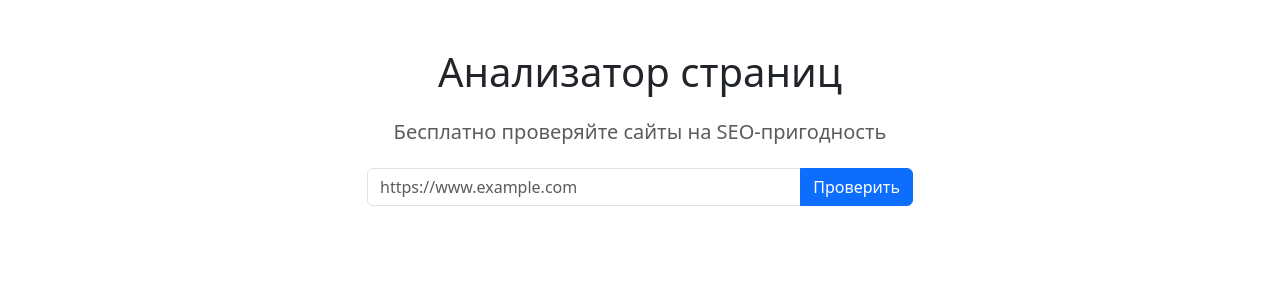
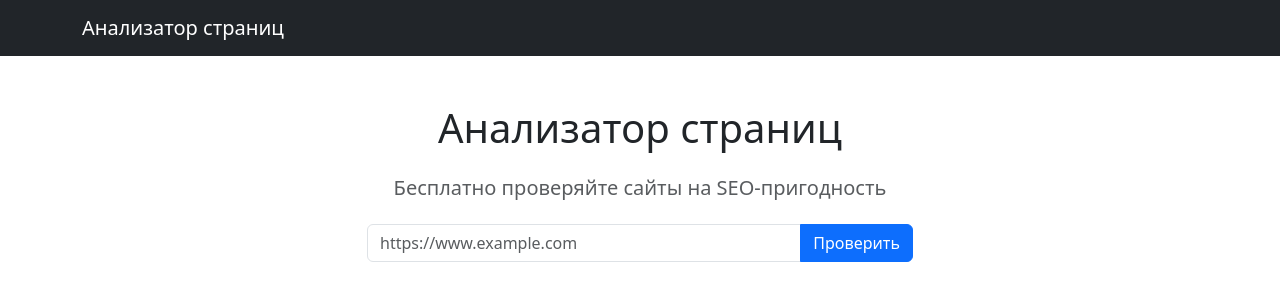
Before and after one commit to Egorov-Andrey/python-project-83, a Python web app: template page_analyzer/templates/analyzer_page.html in a window 1280 px wide. Shown: the top 301 px of the page. Run offline with Jinja, Linux system fonts and the light colour scheme; the template is opened without the code that fills it, so the values that code supplies are empty.

Commit message:
changed app.py

```diff
--- a/page_analyzer/app.py
+++ b/page_analyzer/app.py
@@ -60,7 +60,7 @@ def page_analyzer():
 
 @app.post('/')
 def urls_post():
-    url_data = request.form['url'].strip
+    url_data = request.form.get('url', '').strip()
     if not url_data:
         error = 'URL не может быть пустым'
         return render_template(
--- a/page_analyzer/templates/analyzer_page.html
+++ b/page_analyzer/templates/analyzer_page.html
@@ -7,6 +7,11 @@
     <link href="https://cdn.jsdelivr.net/npm/bootstrap@5.3.8/dist/css/bootstrap.min.css" rel="stylesheet" integrity="sha384-sRIl4kxILFvY47J16cr9ZwB07vP4J8+LH7qKQnuqkuIAvNWLzeN8tE5YBujZqJLB" crossorigin="anonymous">
   </head>
   <body>
+    <nav class="navbar navbar-expand-lg navbar-dark bg-dark mb-4">
+      <div class="container">
+        <a class="navbar-brand" href="/">Анализатор страниц</a>
+      </div>
+    </nav>
     <div class="container mt-5">
       <div class="row justify-content-center">
         <div class="col-12 col-md-8 col-lg-6">
```
